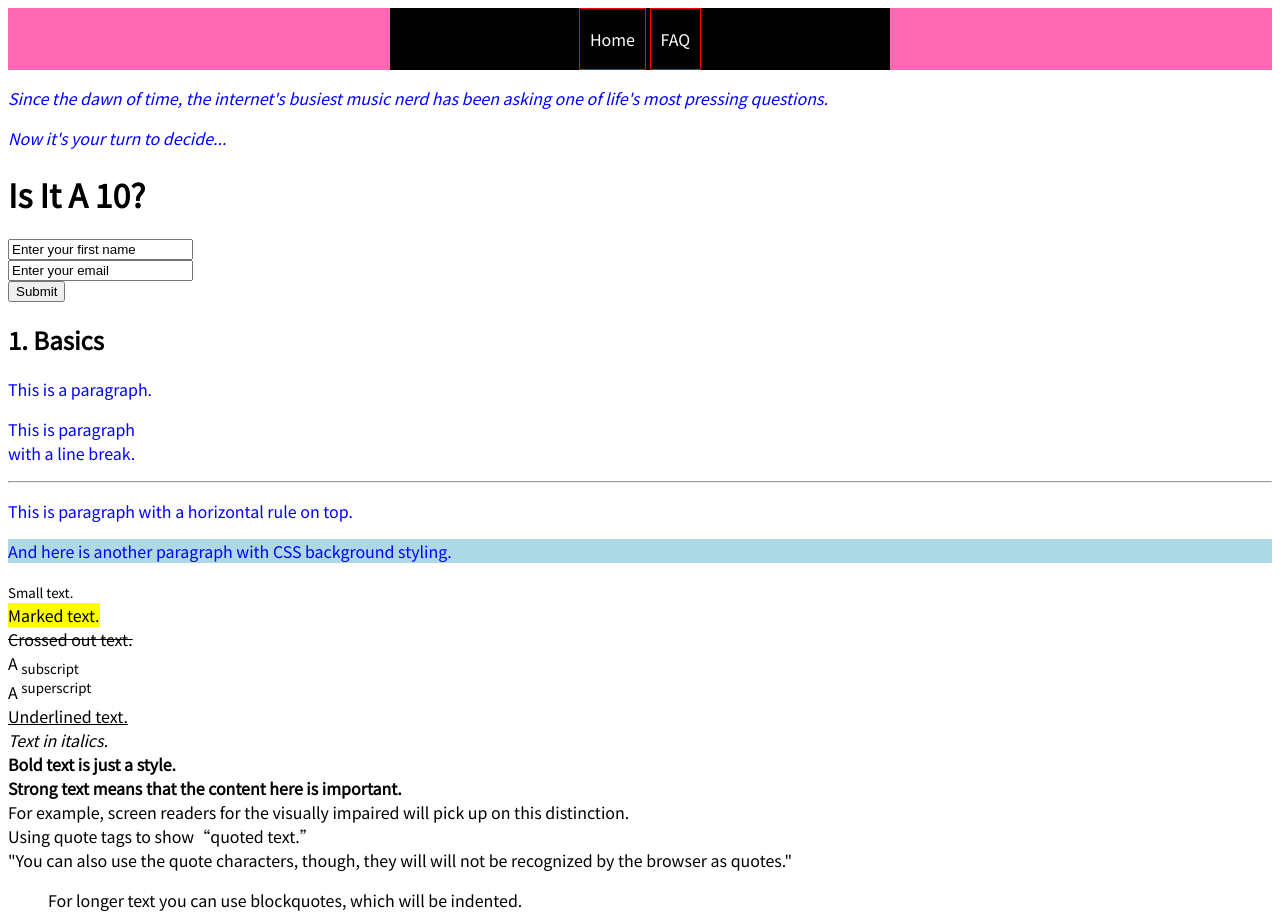
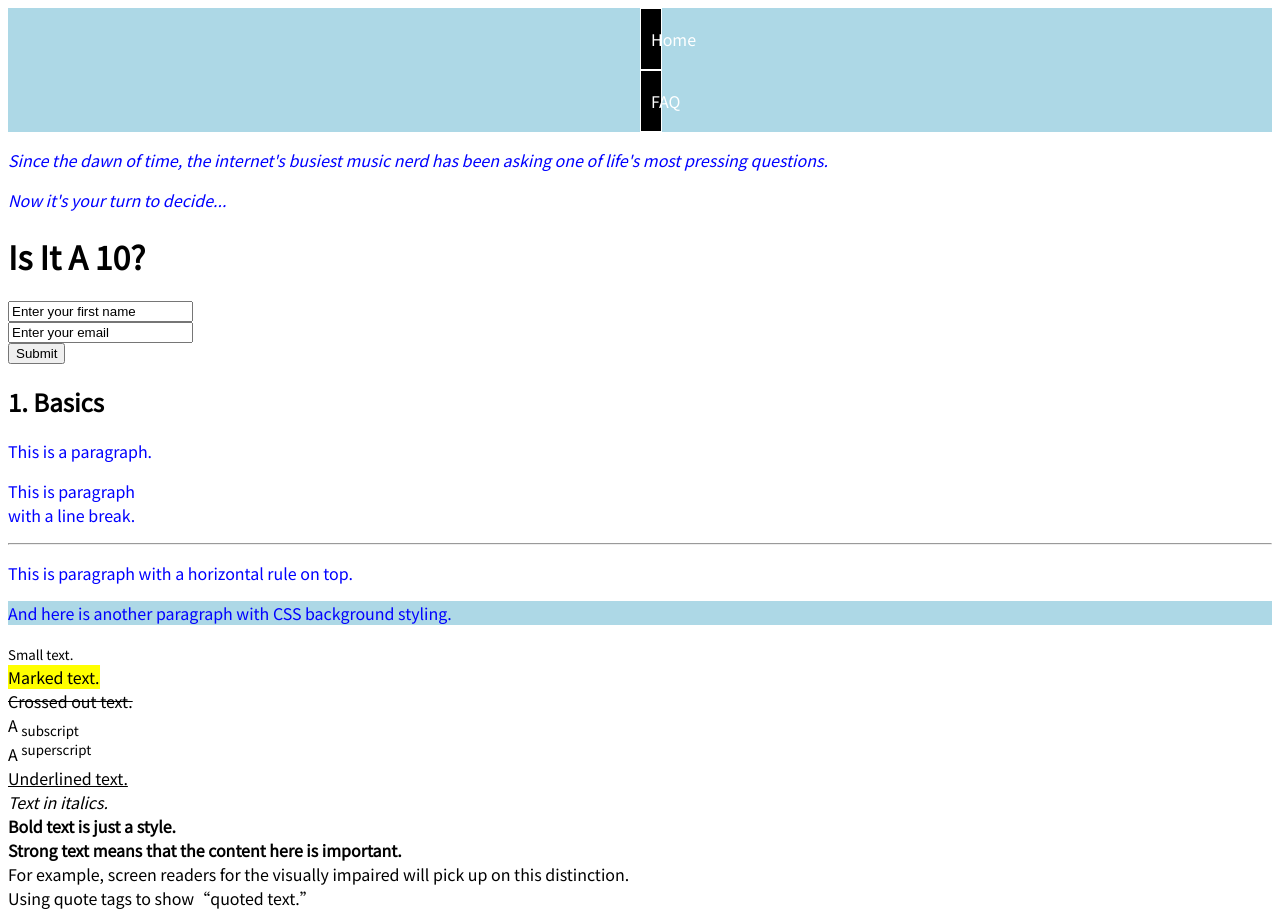
Before and after one commit to nhausspiegel/landing-page, a plain HTML site: page index.html in a window 1280 px wide. Shown: the top 915 px of the page. Drawn offline with nearby package versions, Linux system fonts and the light colour scheme.

Commit message:
Navbar experimentation

```diff
--- a/style_sample.css
+++ b/style_sample.css
@@ -35,7 +35,7 @@ p {
     The background of all divs should be pink.
  */
 div {
-    background-color: hotpink;
+    background-color: lightblue;
 }
 
 /*
@@ -103,14 +103,14 @@ a:hover {
 }
 
 /*
-    For your custom navbar, you can specify the unorderd list style.
+    For your custom navbar, you can specify the unordered list style.
 */
 .navbar ul {
     /*
         Remove bullet points.
     */
     list-style: none;
-    width: 500px;
+    width: 0px;
     margin: 0 auto;
     /*
         No padding.
@@ -129,13 +129,13 @@ a:hover {
 .navbar li {
     width: 150 px;
     background-color: #000;
-    border: 1px solid red;
+    border: 1px solid white;
     /*
         Show the navbar elements next to each other instead of on top of each
         other.
     */
     padding: 10px;
-    display: inline-block;
+    display: inline-flexbox;
     line-height: 40px;
 }
 
@@ -163,7 +163,7 @@ input {
 */
 iframe {
     width:100%;
-    height:500%;
+    height:100%;
 }
 
 .flex-container {
```
